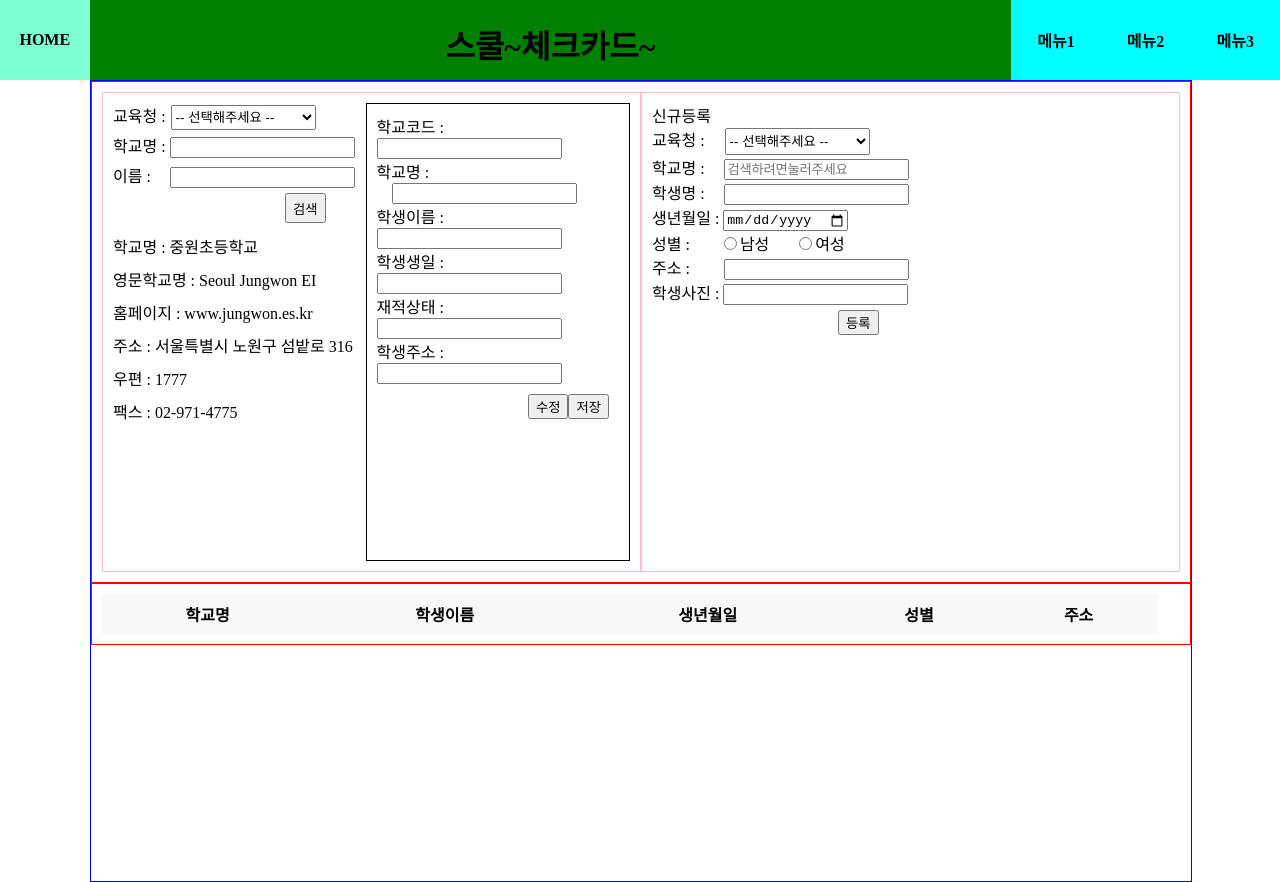
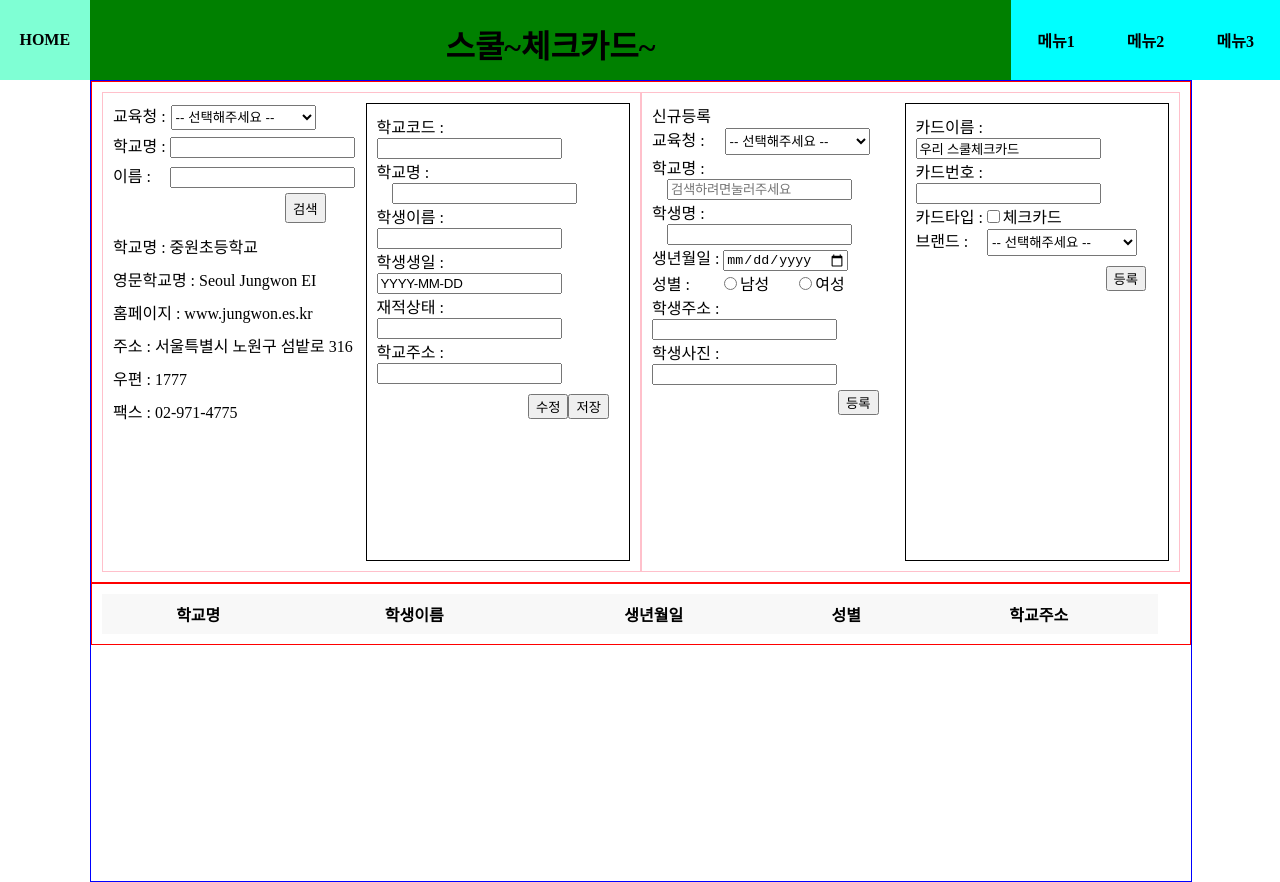
Before and after one commit to Gominbong2/card, a React (Create React App) app in the folder front/: page / in a window 1280 px wide. Built offline with nearby package versions, Linux system fonts and the light colour scheme.

Commit message:
2025/06/10

```diff
--- a/front/src/components/list/List.tsx
+++ b/front/src/components/list/List.tsx
@@ -6,16 +6,6 @@ import axios from "axios";
 import Modal from "../modal/Modal";
 
 interface FormData {
-  schoolCode: string;
-  schoolName: string;
-  studentName: string;
-  studentBirth: string;
-  studentStatus: string;
-  studentAddress: string;
-}
-
-type studentList = {
-  barcode: string;
   id: string;
   schoolAddress: string;
   schoolCode: string;
@@ -27,6 +17,26 @@ type studentList = {
   studentImg: string | null; // 이미지 URL이 문자열이거나 null일 수 있음
   studentName: string;
   studentStatus: string;
+  barcode: string;
+  studentAddress: string;
+  officeCode: string;
+}
+
+type studentList = {
+  id: string;
+  schoolAddress: string;
+  schoolCode: string;
+  schoolEnglishName: string;
+  schoolName: string;
+  schoolZipCode: string;
+  studentDateOfBirth: string; // YYYY-MM-DD 형식의 문자열
+  studentGender: "M" | "F"; // "M" 또는 "F"만 가능
+  studentImg: string | null; // 이미지 URL이 문자열이거나 null일 수 있음
+  studentName: string;
+  studentStatus: string;
+  barcode: string;
+  studentAddress: string;
+  officeCode: string;
 };
 
 function Home() {
@@ -49,12 +59,20 @@ function Home() {
   const [studentAddress, setStudentAddress] = useState<string>("");
   const [schoolAddress, setSchoolAddress] = useState<string>("");
   const [editFormData, setEditFormData] = useState<FormData>({
+    id: "", // number 타입의 기본값
+    schoolAddress: "", // string 타입의 기본값
     schoolCode: "",
+    schoolEnglishName: "",
     schoolName: "",
+    schoolZipCode: "",
+    studentDateOfBirth: "YYYY-MM-DD", // 날짜 문자열 예시
+    studentGender: "M", // "M" 또는 "F" 중 하나로 초기화
+    studentImg: "12345", // string | null 타입의 기본값
     studentName: "",
-    studentBirth: "",
     studentStatus: "",
+    barcode: "",
     studentAddress: "",
+    officeCode: "",
   });
 
   // 새롭게 추가된 상태: 편집 모드 여부
@@ -189,7 +207,9 @@ function Home() {
           console.log(`  시도교육청: ${school.ATPT_OFCDC_SC_NM}`);
           console.log(`  코드: ${school.SD_SCHUL_CODE}`);
           console.log(`  학교종류: ${school.SCHUL_KND_SC_NM}`);
-          console.log(`  주소: ${school.ORG_RDNMA} ${school.ORG_RDNMA_ADDR}`);
+          console.log(
+            `  학교주소: ${school.ORG_RDNMA} ${school.ORG_RDNMA_ADDR}`
+          );
           console.log(`  우편번호: ${school.ORG_RDNZC}`);
           if (school.ORG_TELNO) console.log(`  전화: ${school.ORG_TELNO}`);
           if (school.HMPG_ADRES)
@@ -221,16 +241,16 @@ function Home() {
     try {
       const data = {
         studentName: addStudentName,
-        studentPhoto: "img",
-        birthDate: birthDate,
-        korName: modalSchoolNameInput,
-        engName: engSchoolName,
+        studentImg: "img", // studentPhoto를 studentImg로 변경
+        studentDateOfBirth: birthDate, // birthDate를 studentDateOfBirth로 변경
+        schoolName: modalSchoolNameInput, // korName을 schoolName으로 변경
+        schoolEnglishName: engSchoolName, // engName을 schoolEnglishName으로 변경
         schoolCode: schoolCode,
-        status: "재적",
+        studentStatus: "재적", // status를 studentStatus로 변경
         schoolZipCode: schoolZipCode,
         schoolAddress: schoolAddress,
         barcode: "BCM00000053",
-        gender: selectedGender,
+        studentGender: selectedGender, // gender를 studentGender로 변경
         studentAddress: studentAddress,
         officeCode: addOfficeCode,
       };
@@ -267,16 +287,8 @@ function Home() {
   };
 
   const studentListClick = (student: studentList) => {
-    const data = {
-      schoolCode: student.schoolCode,
-      schoolName: student.schoolName,
-      studentName: student.studentName,
-      studentBirth: student.studentDateOfBirth,
-      studentStatus: student.studentStatus,
-      studentAddress: student.schoolAddress,
-    };
+    setEditFormData(student);
 
-    setEditFormData(data);
     // 학생 목록에서 항목을 클릭했을 때 편집 모드를 해제합니다.
     // 사용자가 다시 '수정' 버튼을 눌러야 편집 가능하도록 합니다.
     setIsEditing(false);
@@ -301,8 +313,9 @@ function Home() {
     try {
       console.log("저장 클릭, 저장할 데이터:", editFormData);
       // 여기에 editFormData를 서버로 전송하는 API 호출 로직을 추가합니다.
+
       const res = await axios.post(
-        "http://localhost:8080/RestBoard/checkcard/api/update",
+        "http://localhost:8080/RestBoard/checkcard/api/update-member",
         editFormData
       );
       alert("데이터가 저장되었습니다!");
@@ -404,7 +417,7 @@ function Home() {
                     type="text"
                     name="studentBirth"
                     readOnly={!isEditing}
-                    value={editFormData.studentBirth}
+                    value={editFormData.studentDateOfBirth}
                     onChange={handleEditFormChange}
                   />
                 </div>
@@ -419,12 +432,12 @@ function Home() {
                   />
                 </div>
                 <div>
-                  학생주소 :{" "}
+                  학교주소 :{" "}
                   <input
                     type="text"
-                    name="studentAddress"
+                    name="schoolAddress"
                     readOnly={!isEditing}
-                    value={editFormData.studentAddress}
+                    value={editFormData.schoolAddress}
                     onChange={handleEditFormChange}
                   />
                 </div>
@@ -436,6 +449,7 @@ function Home() {
               </div>
             </div>
             <div className="top-container-right">
+              <div className="top-container-right-left">
                 <div className="1">신규등록</div>
                 <div className="2">
                   교육청 :
@@ -481,7 +495,7 @@ function Home() {
                             <th>시도교육청</th>
                             <th>학교명</th>
                             <th>학교종류</th>
-                          <th>주소</th>
+                            <th>학교주소</th>
                             <th>전화번호</th>
                           </tr>
                         </thead>
@@ -556,7 +570,7 @@ function Home() {
                   <label htmlFor="female">여성</label>
                 </div>
                 <div className="7">
-                주소 :{" "}
+                  학생주소 :{" "}
                   <input
                     type="text"
                     onChange={handleStudentAddressChange}
@@ -570,6 +584,37 @@ function Home() {
                   <button onClick={addStudentClick}>등록</button>
                 </div>
               </div>
+
+              <div className="top-container-right-right">
+                <div>
+                  카드이름 : <input type="text" value="우리 스쿨체크카드" />
+                </div>
+                <div>
+                  카드번호 : <input type="text" />
+                </div>
+                <div>
+                  카드타입 :
+                  <input
+                    type="checkbox"
+                    id="cardTypeCheck"
+                    name="cardType"
+                    value="체크카드"
+                  />
+                  <label>체크카드</label>
+                </div>
+                <div>
+                  브랜드 :{" "}
+                  <select className="select-box-2">
+                    <option value="">-- 선택해주세요 --</option>
+                    <option value="Visa">비자</option>
+                    <option value="MasterCard">마스터</option>
+                  </select>
+                </div>
+                <div>
+                  <button>등록</button>
+                </div>
+              </div>
+            </div>
           </div>
           <div className="bottom-container-wrap">
             <div>
@@ -580,7 +625,7 @@ function Home() {
                     <th>학생이름</th>
                     <th>생년월일</th>
                     <th>성별</th>
-                    <th>주소</th>
+                    <th>학교주소</th>
                   </tr>
                 </thead>
                 <tbody>
--- a/front/src/components/list/list.scss
+++ b/front/src/components/list/list.scss
@@ -64,11 +64,14 @@
     }
     .top-container-right {
       display: flex;
-      flex-direction: column;
+      flex-direction: row;
       width: 50%;
       border: 1px pink solid;
       padding: 10px;
-
+      .top-container-right-left {
+        display: flex;
+        flex-direction: column;
+        width: 50%;
         > div:nth-child(2) > select {
           height: 27px;
           margin-left: 20px;
@@ -84,12 +87,31 @@
           margin-left: 30px;
         }
         > div:nth-child(7) > input {
-        margin-left: 30px;
         }
 
         > div:nth-child(9) > button {
           margin-left: 186px;
           margin-top: 5px;
+        }
+      }
+
+      .top-container-right-right {
+        display: flex;
+        flex-direction: column;
+        padding: 10px;
+        border: 1px solid black;
+        margin-left: 10px;
+        width: 50%;
+
+        .select-box-2 {
+          height: 27px;
+          margin-left: 15px;
+          width: 150px;
+        }
+        > div > button {
+          margin-top: 10px;
+          margin-left: 190px;
+        }
       }
     }
   }
```
Lines whose indentation alone changed are shown as unchanged.
